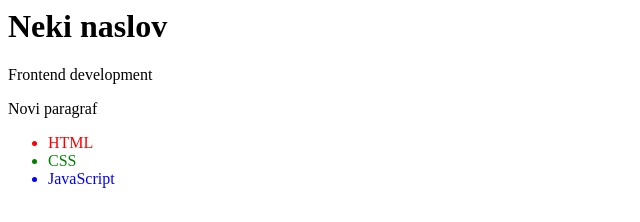
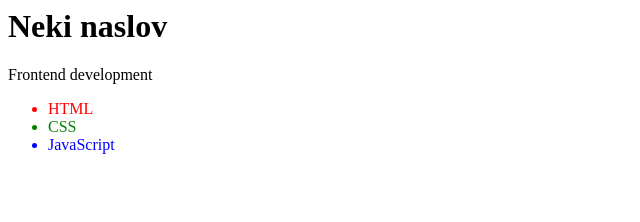
Before and after one commit to sonalicu/sonalicu, a plain HTML site: page index.html in a window 1280 px wide. Shown: the whole page, without its empty margins (0-640 px from the left). Drawn offline with Linux system fonts and the light colour scheme.

Commit message:
Paragraph Removed

```diff
--- a/index.html
+++ b/index.html
@@ -1,6 +1,6 @@
 <h1> Neki naslov </h1>
 <p> Frontend development </p>
-<p>Novi paragraf</p>
+
 <ul>
 <li style="color: red;">HTML</li>
 <li style="color: green;">CSS</li>
```
